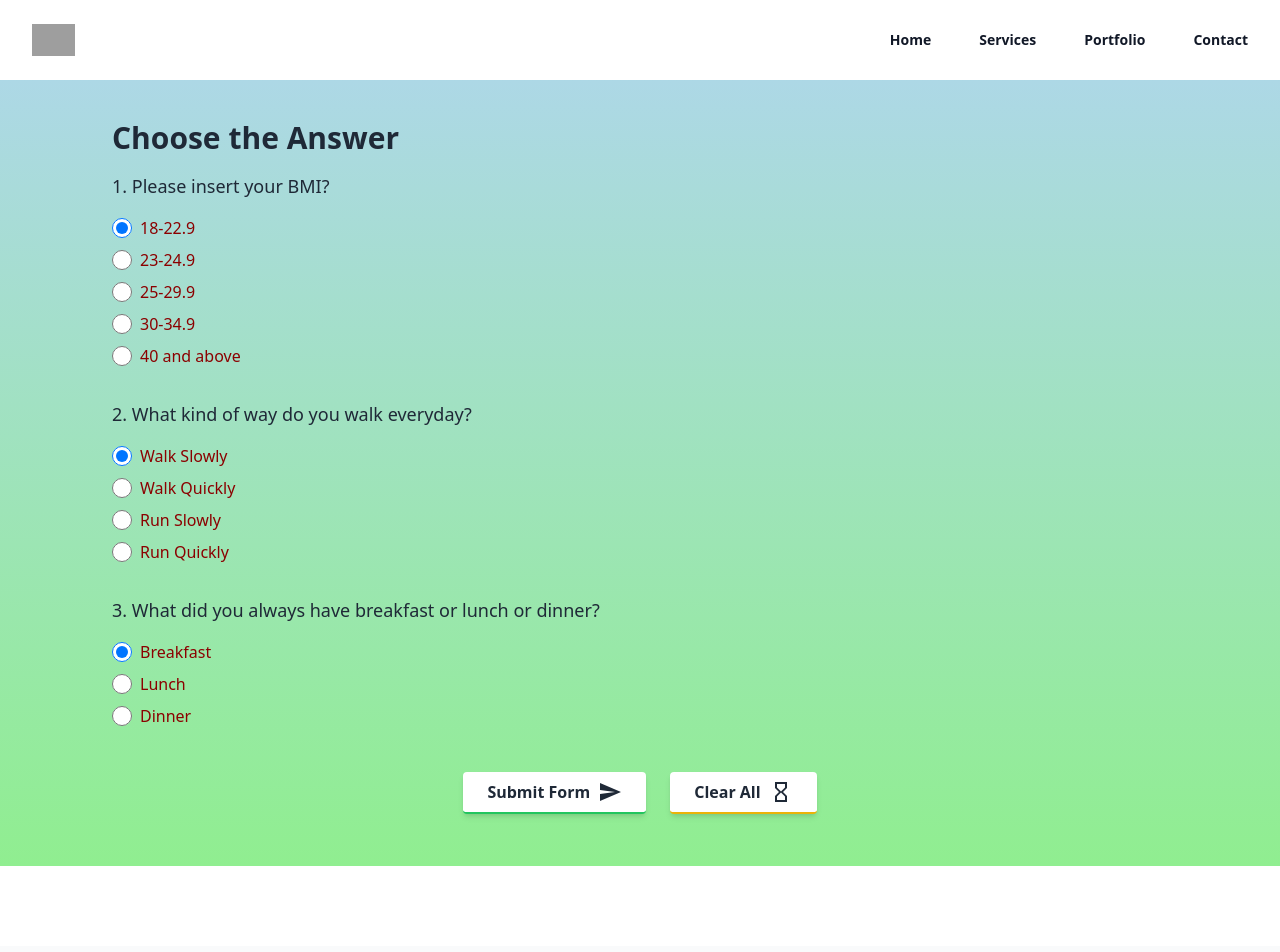
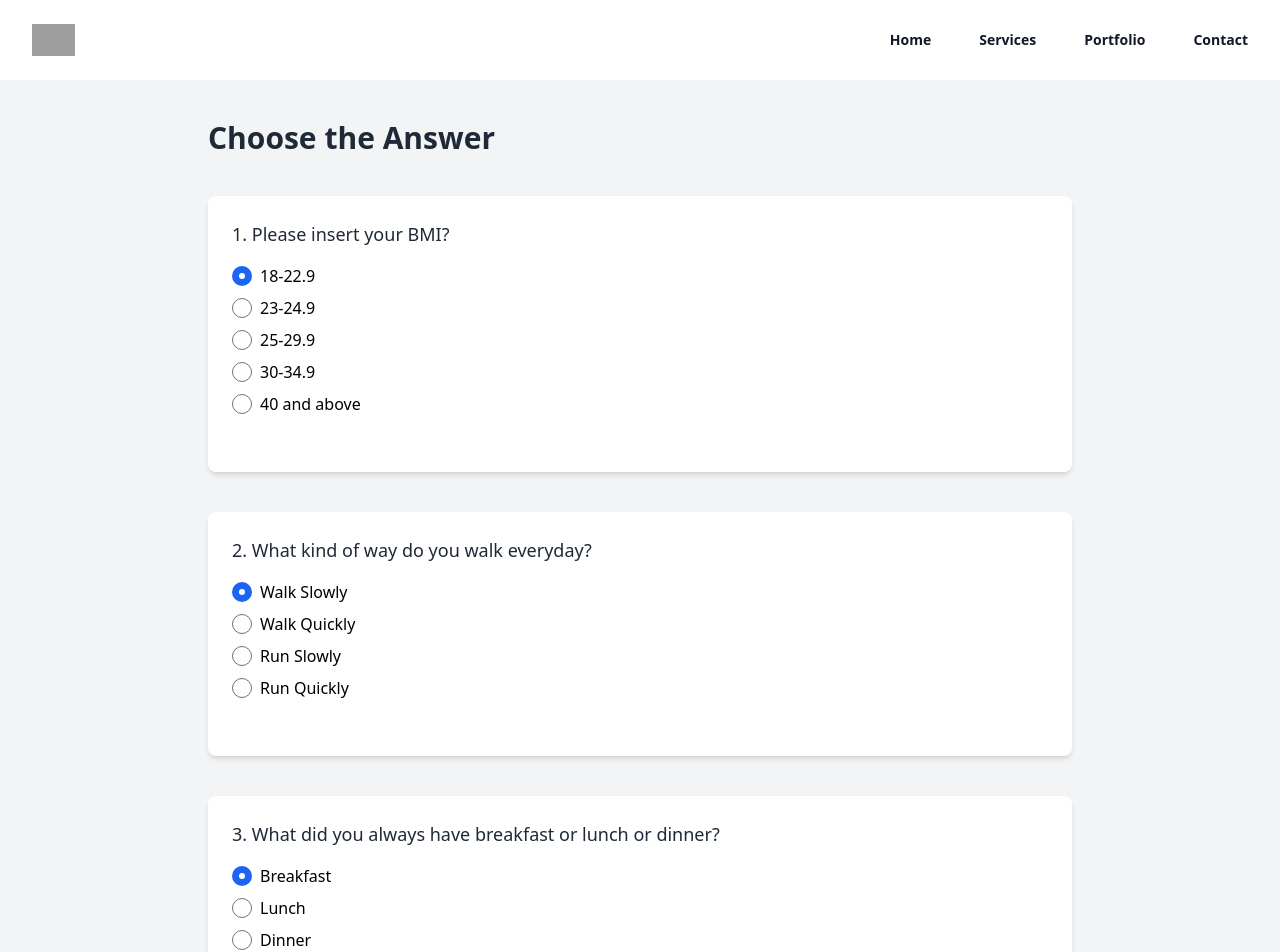
Before and after one commit to Anif17/Expert-System-Mental-Health, a React (Vite) app: page /services in a window 1280 px wide. Shown: the top 952 px of the page. Built offline with nearby package versions, Linux system fonts and the light colour scheme; grey boxes are pictures that could not be loaded.

Commit message:
Version 1.0

```diff
--- a/package.json
+++ b/package.json
@@ -12,11 +12,12 @@
   "dependencies": {
     "@headlessui/react": "^1.7.17",
     "@heroicons/react": "^2.0.18",
+    "flowbite": "^2.2.0",
+    "flowbite-react": "^0.7.0",
     "react": "^18.2.0",
     "react-dom": "^18.2.0",
     "react-icons": "^4.12.0",
-    "react-router-dom": "^6.20.0",
-    "react-typed": "^1.2.0"
+    "react-router-dom": "^6.20.0"
   },
   "devDependencies": {
     "@types/react": "^18.2.37",
--- a/src/pages/1.home/Home.jsx
+++ b/src/pages/1.home/Home.jsx
@@ -1,13 +1,14 @@
 import Container from "../../components/container/Container";
-import Typed from "react-typed";
+// import Typed from "react-typed";
 import backgroundImage from "../../assets/Background_Hero.png";
 
 export default function Home() {
   return (
     <>
       <Container>
+        <div className="bg-gray-100">
           <div
-          className="py-36"
+            className="py-36 "
             style={{
               backgroundImage: `url(${backgroundImage})`,
               backgroundSize: "cover",
@@ -19,7 +20,7 @@ export default function Home() {
                 Check your diet planning.
               </h1>
               <br></br>
-            <p className="md:text-3xl sm:text-2xl text-xl font bold text-gray-100">
+              {/* <p className="md:text-3xl sm:text-2xl text-xl font bold text-gray-100">
               Embracing&nbsp;
               <Typed
                 className="md:text-3xl sm:text-2xl text-xl font bold"
@@ -28,7 +29,7 @@ export default function Home() {
                 backSpeed={140}
                 loop
               />
-            </p>
+            </p> */}
               <div className="mt-10 flex items-center justify-center gap-x-6">
                 <a
                   href="./services"
@@ -45,6 +46,7 @@ export default function Home() {
               </div>
             </div>
           </div>
+        </div>
       </Container>
     </>
   );
--- a/src/pages/2.services/Service.jsx
+++ b/src/pages/2.services/Service.jsx
@@ -1,6 +1,7 @@
 import { useState } from "react";
 import Container from "../../components/container/Container";
 import { useNavigate } from "react-router-dom";
+import { Card } from "flowbite-react";
 
 export default function Service() {
   const navigate = useNavigate();
@@ -58,18 +59,14 @@ export default function Service() {
   return (
     <>
       <Container>
-        <div
-          style={{
-            backgroundImage: "linear-gradient(lightblue,lightgreen)",
-            color: "darkred",
-          }}
-        >
-          <div className="lg:mx-28 py-10 mx-8">
+        <div className="bg-gray-100">
+          <div className=" py-10 mx-8 lg:mx-52">
             <h1 className="mb-4 text-3xl font-bold text-gray-800">
               Choose the Answer
             </h1>
             {questions.map((question) => (
-              <div key={question.id} className="mb-6">
+              <Card key={question.id} className="my-10">
+                <div className="mb-6">
                   <p className="mb-4 text-lg font-medium text-gray-800">
                     {question.text}
                   </p>
@@ -83,7 +80,9 @@ export default function Service() {
                           type="radio"
                           className="form-radio h-5 w-5 text-blue-600"
                           value={option.value}
-                        checked={selectedOptions[question.id] === option.value}
+                          checked={
+                            selectedOptions[question.id] === option.value
+                          }
                           onChange={() =>
                             handleOptionChange(question.id, option.value)
                           }
@@ -93,12 +92,12 @@ export default function Service() {
                     ))}
                   </div>
                 </div>
+              </Card>
             ))}
-
             <div className="flex items-center justify-center">
               <div className="m-3">
                 <button
-                  className="bg-white text-gray-800 font-bold rounded border-b-2 border-green-500 hover:border-green-600 hover:bg-green-500 hover:text-white shadow-md py-2 px-6 inline-flex items-center"
+                  className="bg-white text-gray-800 font-bold rounded border-b-2 border-green-500 hover:border-green-600 hover:bg-green-500 hover:text-white shadow-md py-2 px-6 inline-flex items-center lg:px-36"
                   onClick={() => {
                     navigate("/result", {
                       state: { selectedOptions },
@@ -119,23 +118,6 @@ export default function Service() {
                   </svg>
                 </button>
               </div>
-
-              <div className="m-3">
-                <button className="bg-white text-gray-800 font-bold rounded border-b-2 border-yellow-500 hover:border-yellow-600 hover:bg-yellow-500 hover:text-white shadow-md py-2 px-6 inline-flex items-center">
-                  <span className="mr-2">Clear All</span>
-                  <svg
-                    xmlns="http://www.w3.org/2000/svg"
-                    width="24"
-                    height="24"
-                    viewBox="0 0 24 24"
-                  >
-                    <path
-                      fill="currentcolor"
-                      d="M6 2v6h.01L6 8.01 10 12l-4 4 .01.01H6V22h12v-5.99h-.01L18 16l-4-4 4-3.99-.01-.01H18V2H6zm10 14.5V20H8v-3.5l4-4 4 4zm-4-5l-4-4V4h8v3.5l-4 4z"
-                    ></path>
-                  </svg>
-                </button>
-              </div>
             </div>
           </div>
         </div>
--- a/src/pages/4. result/Result.jsx
+++ b/src/pages/4. result/Result.jsx
@@ -1,4 +1,5 @@
 /* eslint-disable no-unused-vars */
+import { Card } from "flowbite-react";
 import Container from "../../components/container/Container";
 import {
   bmiCategoryRules,
@@ -115,10 +116,22 @@ function Result() {
   return (
     <div>
       <Container>
-        <h3>Result:</h3>
-        <p>BMI Category: {bmiCategory}</p>
-        <p>Exercise Time: {exerciseTime}</p>
-        <p>Recommended Calories: {recommendedCalories}</p>
+        <div className="bg-gray-100">
+          <div className=" py-10 mx-8 lg:mx-52">
+            <Card className="px-10">
+              <h1 className="mb-4 text-3xl font-bold text-gray-800">RESULT:</h1>
+              <p className="mb-4 text-lg font-medium text-gray-800">
+                BMI Category: {bmiCategory}
+              </p>
+              <p className="mb-4 text-lg font-medium text-gray-800">
+                Exercise Time: {exerciseTime}
+              </p>
+              <p className="mb-4 text-lg font-medium text-gray-800">
+                Recommended Calories: {recommendedCalories}
+              </p>
+            </Card>
+          </div>
+        </div>
       </Container>
     </div>
   );
--- a/tailwind.config.js
+++ b/tailwind.config.js
@@ -1,8 +1,10 @@
+import flowbitePlugin from "flowbite/plugin";
+
 /** @type {import('tailwindcss').Config} */
 export default {
   content: ["./index.html", "./src/**/*.{js,ts,jsx,tsx}"],
   theme: {
     extend: {},
   },
-  plugins: [],
+  plugins: [flowbitePlugin],
 };
```
Also changed, not shown: 1 other file (tests, documents, lock files or other folders). Lines whose indentation alone changed are shown as unchanged.
